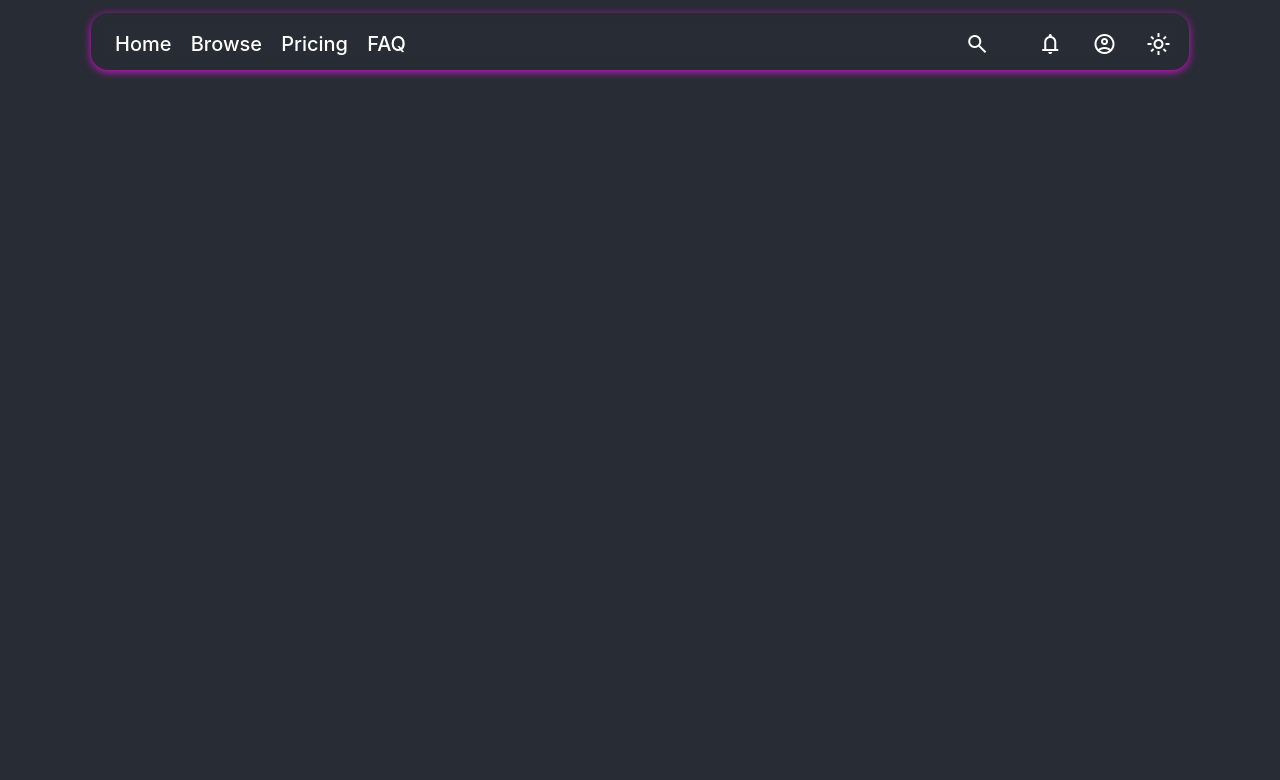
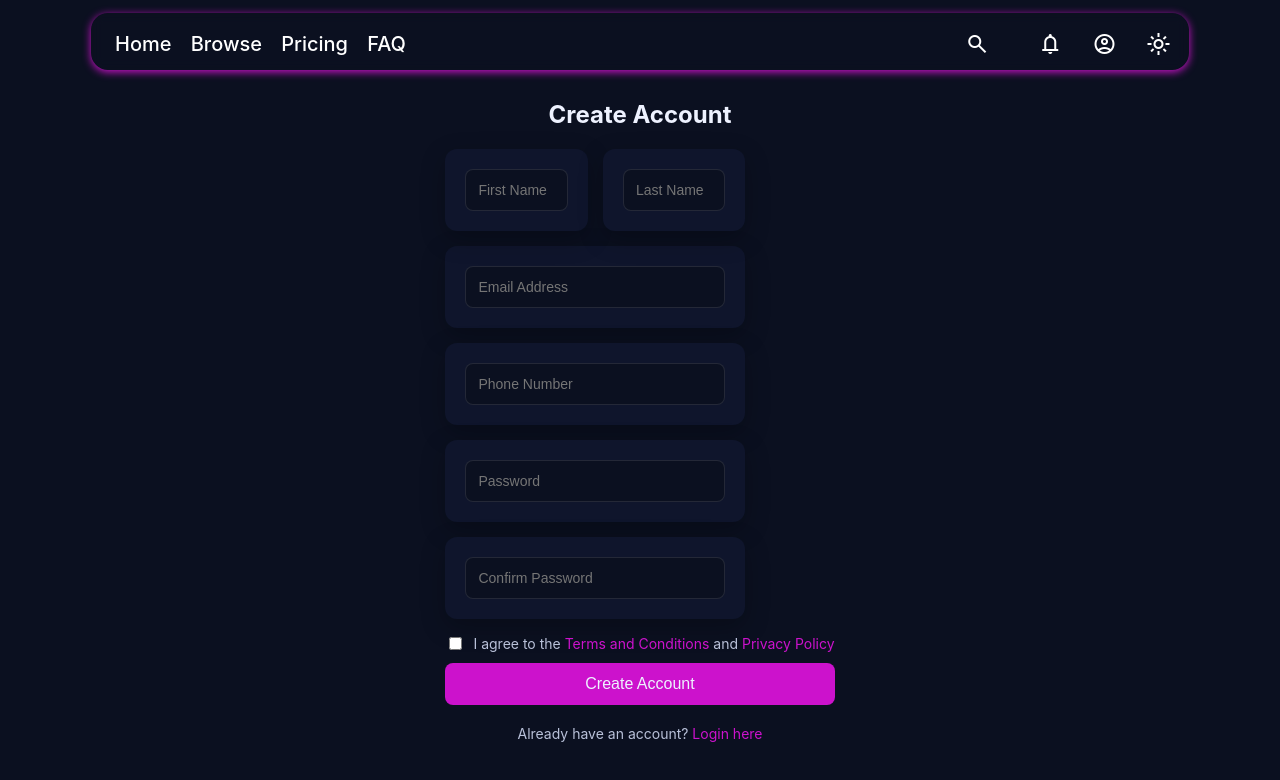
Before and after one commit to RamTheGoat/CES, a React (Create React App) app: page /register in a window 1280 px wide. Shown: the top 780 px of the page. Built offline with nearby package versions, Linux system fonts and the light colour scheme.

Commit message:
added register stuff

```diff
--- a/src/App/App.js
+++ b/src/App/App.js
@@ -9,6 +9,7 @@ import Booking from '../Pages/Booking';
 import Search from "../Pages/Search";
 import AdminHome from "../Pages/AdminHome";
 import Login from "../Pages/Login";
+import Register from "../Pages/Register";
 
 export default function App() {
   return (
@@ -23,6 +24,7 @@ export default function App() {
           <Route path="/search" element={<Search />} />
           <Route path="/booking" element={<Booking />} />
           <Route path="/login" element={<Login/>} />
+          <Route path="/register" element={<Register/>} />
         </Routes>
       </main>
     </div>
--- /dev/null
+++ b/src/Pages/Register.css
@@ -0,0 +1,133 @@
+/* color pallete :)) */
+:root{
+  --bg: #0b1020;
+  --bg-2:#0b0f1a;
+  --text:#eef2ff;
+  --muted:#b9c1d9;
+  --accent:#cc12cc;
+  --card: #0f152c;
+  --chip: #16203b;
+}
+
+/* register page */
+.register-page{
+  min-height: 100svh;
+  padding: 24px;
+  padding-top: 100px;
+  background: var(--bg);
+  color: var(--text);
+}
+
+/* register Container */
+.register_container {
+    display: flex;
+    flex-direction: column;
+    align-items: center;
+    justify-content: center;
+    min-height: 80vh;
+    background: var(--bg);
+}
+
+/* register Header */
+.register_container h2 {
+    margin-bottom: 20px;
+    color: var(--text);
+}
+
+/* input area */
+.input_box {
+    display: flex;
+    flex-direction: column;
+    align-items: center;
+    background: var(--card);
+    padding: 20px;
+    border-radius: 12px;
+    box-shadow: 0 8px 24px rgba(0,0,0,.25);
+    width: 300px;
+    margin-bottom: 15px;
+}
+
+.input_box input {
+    width: 100%;
+    padding: 12px;
+    border: 1px solid rgba(255,255,255,.1);
+    border-radius: 8px;
+    background: var(--bg);
+    color: var(--text);
+    font-size: 14px;
+}
+
+.input_box input:focus {
+    outline: none;
+    border-color: var(--accent);
+}
+
+/* submit button */
+.s_button {
+    background: var(--accent);
+    color: var(--text);
+    border: none;
+    padding: 12px 24px;
+    border-radius: 8px;
+    cursor: pointer;
+    font-size: 16px;
+    transition: all 0.3s ease;
+    width: 100%;
+    margin-top: 10px;
+}
+
+.s_button:hover {
+    background: #e020e0;
+    transform: translateY(-1px);
+}
+
+/* linkning to login */
+.login_link {
+    margin-top: 20px;
+    color: var(--muted);
+    font-size: 14px;
+}
+
+.login_link a {
+    color: var(--accent);
+    text-decoration: none;
+}
+
+.login_link a:hover {
+    text-decoration: underline;
+}
+
+/* row for login */
+.form_row {
+    display: flex;
+    gap: 15px;
+    width: 300px;
+}
+
+.form_row .input_box {
+    flex: 1;
+    margin-bottom: 15px;
+}
+
+/* tos box */
+.terms_check {
+    display: flex;
+    align-items: center;
+    gap: 8px;
+    margin-top: 15px;
+    color: var(--muted);
+    font-size: 14px;
+}
+
+.terms_check input {
+    width: auto;
+}
+
+.terms_check a {
+    color: var(--accent);
+    text-decoration: none;
+}
+
+.terms_check a:hover {
+    text-decoration: underline;
+}
--- /dev/null
+++ b/src/Pages/Register.jsx
@@ -0,0 +1,142 @@
+import React, { useState } from 'react';
+import { Link } from 'react-router-dom';
+import "./Register.css";
+
+const Register = () => {
+    const [formData, setFormData] = useState({
+        firstName: '',
+        lastName: '',
+        email: '',
+        phone: '',
+        password: '',
+        confirmPassword: '',
+        agreeToTerms: false
+    });
+
+    const handleChange = (e) => {
+        const { name, value, type, checked } = e.target;
+        setFormData(prev => ({
+            ...prev,
+            [name]: type === 'checkbox' ? checked : value
+        }));
+    };
+
+    const handleSubmit = (e) => {
+        e.preventDefault();
+
+        // things that are needed to succeed
+        if (formData.password !== formData.confirmPassword) {
+            alert("Passwords don't match!");
+            return;
+        }
+
+        if (!formData.agreeToTerms) {
+            alert("Please agree to the terms and conditions");
+            return;
+        }
+
+        // registration logic
+        alert(`Registration submitted!\nName: ${formData.firstName} ${formData.lastName}\nEmail: ${formData.email}\nPhone: ${formData.phone}`);
+    };
+
+    return (
+        <div className="register-page">
+            <div className="register_container">
+                <h2>Create Account</h2>
+                <form onSubmit={handleSubmit}>
+                    {/* name row */}
+                    <div className='form_row'>
+                        <div className='input_box'>
+                            <input
+                                type="text"
+                                name="firstName"
+                                placeholder='First Name'
+                                value={formData.firstName}
+                                onChange={handleChange}
+                                required
+                            />
+                        </div>
+                        <div className='input_box'>
+                            <input
+                                type="text"
+                                name="lastName"
+                                placeholder='Last Name'
+                                value={formData.lastName}
+                                onChange={handleChange}
+                                required
+                            />
+                        </div>
+                    </div>
+
+                    {/* contact info */}
+                    <div className='input_box'>
+                        <input
+                            type="email"
+                            name="email"
+                            placeholder='Email Address'
+                            value={formData.email}
+                            onChange={handleChange}
+                            required
+                        />
+                    </div>
+
+                    <div className='input_box'>
+                        <input
+                            type="tel"
+                            name="phone"
+                            placeholder='Phone Number'
+                            value={formData.phone}
+                            onChange={handleChange}
+                            required
+                        />
+                    </div>
+
+                    {/* password check */}
+                    <div className='input_box'>
+                        <input
+                            type="password"
+                            name="password"
+                            placeholder='Password'
+                            value={formData.password}
+                            onChange={handleChange}
+                            required
+                        />
+                    </div>
+
+                    <div className='input_box'>
+                        <input
+                            type="password"
+                            name="confirmPassword"
+                            placeholder='Confirm Password'
+                            value={formData.confirmPassword}
+                            onChange={handleChange}
+                            required
+                        />
+                    </div>
+
+                    {/* tos */}
+                    <div className='terms_check'>
+                        <input
+                            type="checkbox"
+                            name="agreeToTerms"
+                            checked={formData.agreeToTerms}
+                            onChange={handleChange}
+                            required
+                        />
+                        <label>
+                            I agree to the <a href="/terms">Terms and Conditions</a> and <a href="/privacy">Privacy Policy</a>
+                        </label>
+                    </div>
+
+                    <button type="submit" className='s_button'>Create Account</button>
+                </form>
+
+                <div className='login_link'>
+                    Already have an account? <Link to="/login">Login here</Link>
+                </div>
+            </div>
+        </div>
+    );
+};
+
+export default Register;
```
